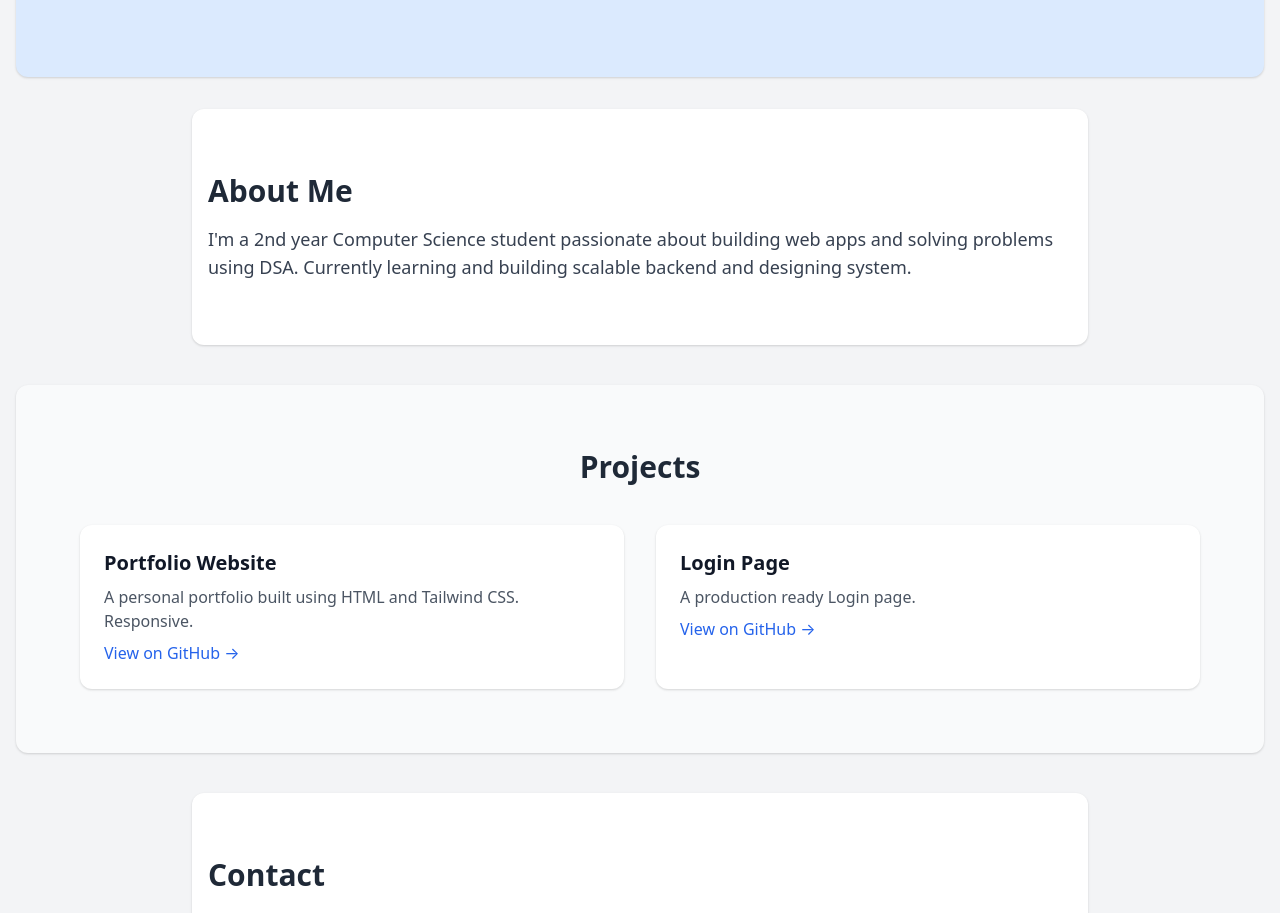
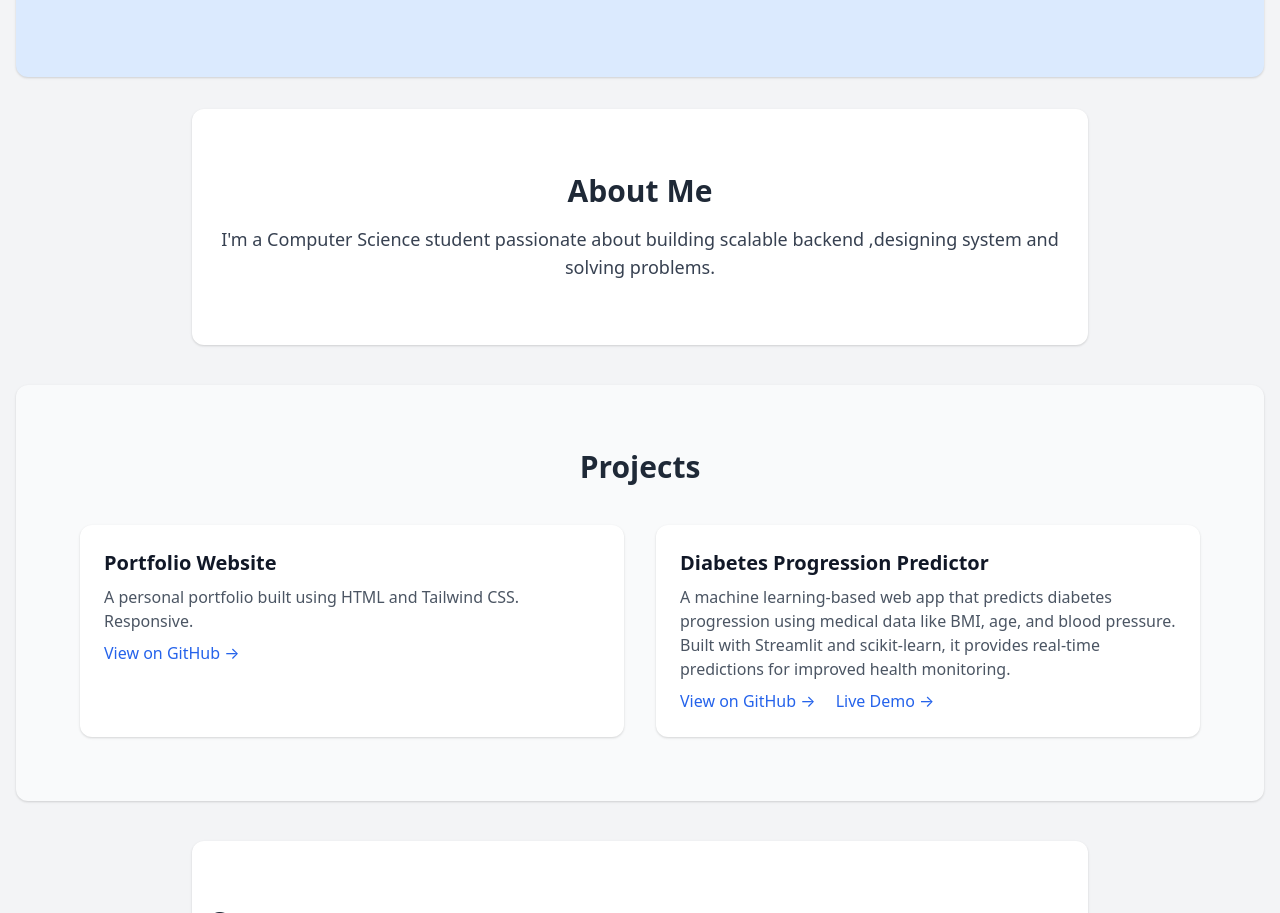
Before and after one commit to Mohitxy0092/Portfolio, a plain HTML site: page index.html in a window 1280 px wide. Shown: the part 271-1184 px from the top of the page. Drawn offline with nearby package versions, Linux system fonts and the light colour scheme.

Commit message:
Updated Projects section

```diff
--- a/index.html
+++ b/index.html
@@ -24,18 +24,17 @@
     </div>
   </header>
 
-  <!-- Hero Section -->
+  <!-- Top Section -->
   <section class="bg-blue-100 dark:bg-blue-900 py-20 text-center rounded-xl mx-4 mt-6 shadow">
     <h2 class="text-4xl font-bold mb-4">Hi, I'm Mohit</h2>
     <p class="text-xl">A passionate Programmer.</p>
   </section>
 
   <!-- About Section -->
-  <section id="about" class="max-w-4xl mx-auto px-4 py-16 mt-8 bg-white dark:bg-gray-800 rounded-xl shadow">
-    <h3 class="text-3xl font-semibold mb-4">About Me</h3>
+  <section id="about" class="max-w-4xl mx-auto px-4 py-16 mt-8 bg-white dark:bg-gray-800 rounded-xl shadow text-center">
+    <h3 class="text-3xl font-semibold mb-4 ">About Me</h3>
     <p class="text-lg text-gray-700 dark:text-gray-300">
-      I'm a 2nd year Computer Science student passionate about building web apps and solving problems using DSA.
-      Currently learning and building scalable backend and designing system.
+      I'm a Computer Science student passionate about building scalable backend ,designing system and solving problems.
     </p>
   </section>
 
@@ -53,13 +52,18 @@
             class="text-blue-600 dark:text-blue-400 mt-2 inline-block">View on GitHub →</a>
         </div>
         <div class="bg-white dark:bg-gray-700 p-6 rounded-xl shadow">
-          <h4 class="text-xl font-bold mb-2 text-gray-900 dark:text-white">Login Page</h4>
-          <p class="text-gray-600 dark:text-gray-300">
-            A production ready Login page.
-          </p>
-          <a href="https://github.com/Mohitxy0092/Login-Page" target="_blank"
-            class="text-blue-600 dark:text-blue-400 mt-2 inline-block">View on GitHub →</a>
-        </div>
+  <h4 class="text-xl font-bold mb-2 text-gray-900 dark:text-white">Diabetes Progression Predictor</h4>
+  <p class="text-gray-600 dark:text-gray-300">
+    A machine learning-based web app that predicts diabetes progression using medical data like BMI, age, and blood pressure. Built with Streamlit and scikit-learn, it provides real-time predictions for improved health monitoring.
+  </p>
+  <div class="mt-2">
+    <a href="https://github.com/Mohitxy0092/diabetes-predictor" target="_blank"
+      class="text-blue-600 dark:text-blue-400 mr-4">View on GitHub →</a>
+    <a href="https://diabetes-predictor-0092.streamlit.app/" target="_blank"
+      class="text-blue-600 dark:text-blue-400">Live Demo →</a>
+  </div>
+</div>
+
       </div>
     </div>
   </section>
```
